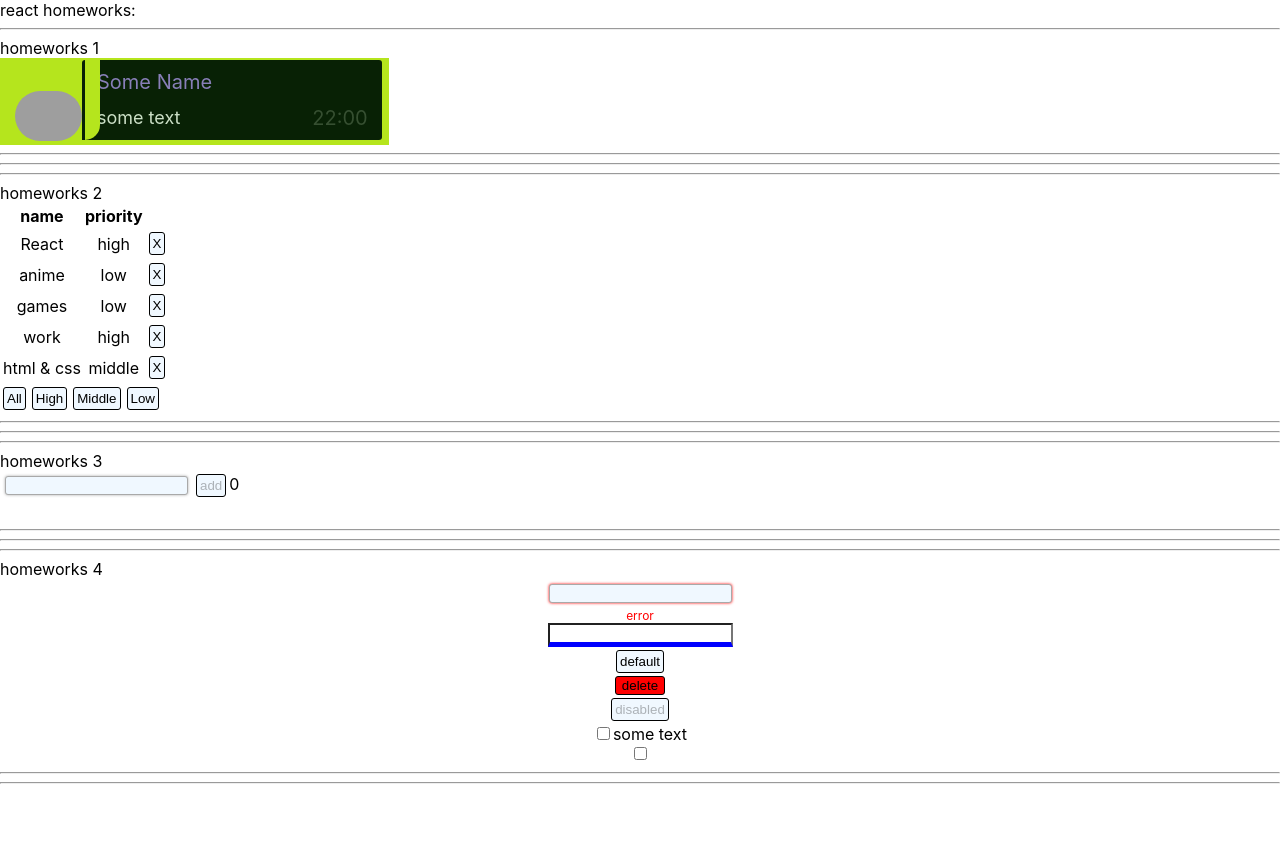
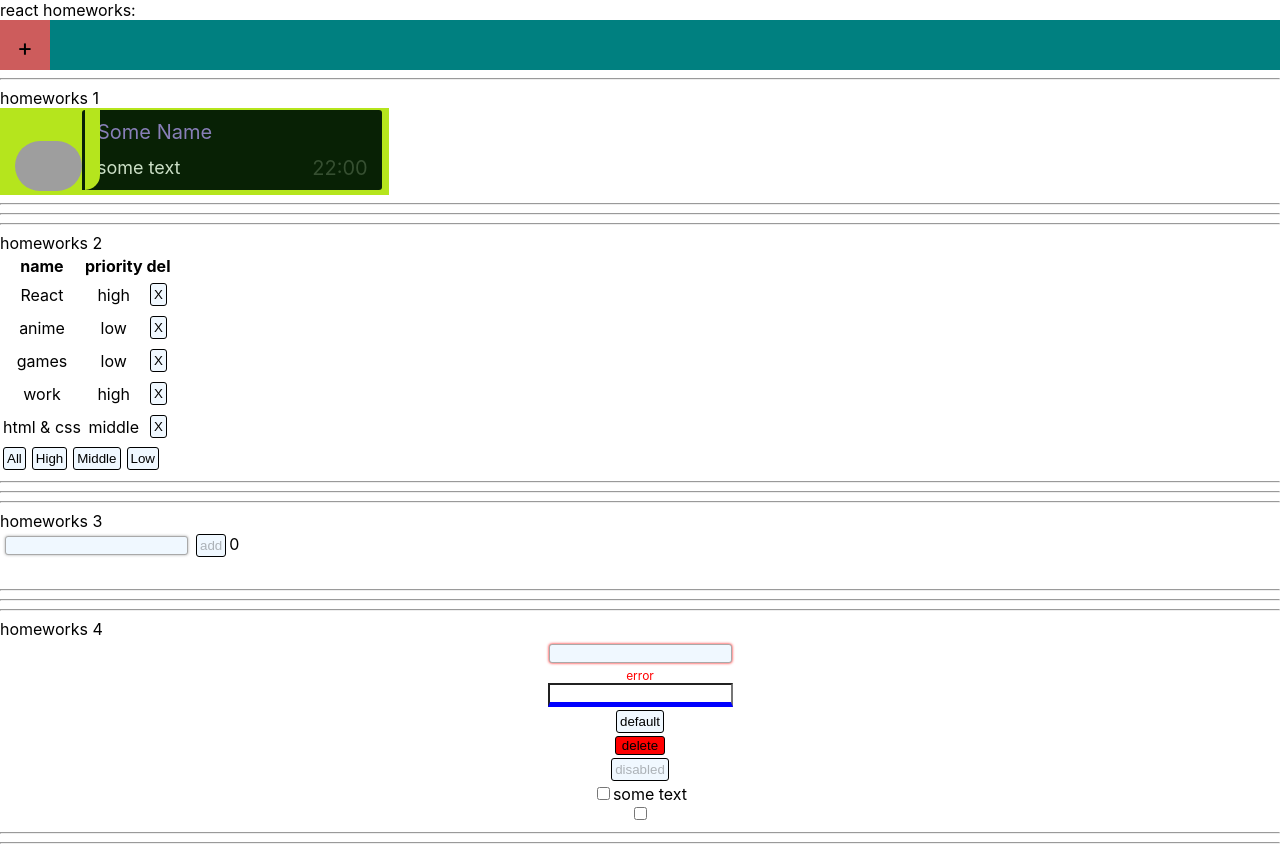
Before and after one commit to shpuravasiliy/homeworks, a React (Create React App) app: page /#/pre-junior in a window 1280 px wide. Before the commit the page ends 800 px from the top, so only its background shows below. Built offline with nearby package versions, Linux system fonts and the light colour scheme; grey boxes are pictures that could not be loaded.

Commit message:
done HW5

```diff
--- a/public/index.html
+++ b/public/index.html
@@ -24,7 +24,7 @@
       work correctly both with client-side routing and a non-root public URL.
       Learn how to configure a non-root public URL by running `npm run build`.
     -->
-    <title>React App</title>
+    <title>Homeworks</title>
   </head>
   <body>
     <noscript>You need to enable JavaScript to run this app.</noscript>
--- a/src/p1-main/m1-ui/u1-app/App.tsx
+++ b/src/p1-main/m1-ui/u1-app/App.tsx
@@ -1,20 +1,16 @@
 import React from 'react'
 import s from './App.module.css'
-import HW1 from '../../../p2-homeworks/h1/HW1'
-import HW2 from '../../../p2-homeworks/h2/HW2';
-import HW3 from '../../../p2-homeworks/h3/HW3';
-import HW4 from '../../../p2-homeworks/h4/HW4';
+import HW5 from '../../../p2-homeworks/h5-rrd-v6/HW5';
 
 function App() {
     return (
         <div className={s.App}>
             <div>react homeworks:</div>
-            <HW1/>
-            <HW2/>
-            <HW3/>
-            <HW4/>
-            {/*<HW5/>*/}
-
+            {/*<HW1/>*/}
+            {/*<HW2/>*/}
+            {/*<HW3/>*/}
+            {/*<HW4/>*/}
+            <HW5/>
         </div>
     )
 }
--- a/src/p2-homeworks/h2/Affair.tsx
+++ b/src/p2-homeworks/h2/Affair.tsx
@@ -14,7 +14,7 @@ function Affair(props: AffairPropsType) {
         <tr>
             <td>{props.affair.name}</td>
             <td>{props.affair.priority}</td>
-            <SuperButton onClick={deleteCallback}>X</SuperButton>
+            <td><SuperButton onClick={deleteCallback}>X</SuperButton></td>
         </tr>
     )
 }
--- a/src/p2-homeworks/h2/Affairs.tsx
+++ b/src/p2-homeworks/h2/Affairs.tsx
@@ -2,7 +2,6 @@ import React from 'react'
 import Affair from './Affair'
 import {AffairType, FilterType} from './HW2'
 import SuperButton from '../h4/common/c2-SuperButton/SuperButton';
-import style from './Affairs.module.css'
 
 type AffairsPropsType = { // need to fix any
     data: Array<AffairType>
@@ -25,15 +24,17 @@ function Affairs(props: AffairsPropsType) {
     const setLow = () => props.setFilter('low');
 
     return (
-        <>
+        mappedAffairs.length ? <>
                 <table>
+                    <tbody>
                     <tr>
                         <th>name</th>
                         <th>priority</th>
+                        <th>del</th>
                     </tr>
 
                     {mappedAffairs}
-
+                    </tbody>
 
                 </table>
                 <div>
@@ -43,6 +44,7 @@ function Affairs(props: AffairsPropsType) {
                     <SuperButton onClick={setLow}>Low</SuperButton>
                 </div>
             </>
+            : <div>All affairs is done</div>
     )
 }
 
--- a/src/p2-homeworks/h5-rrd-v6/HW5.tsx
+++ b/src/p2-homeworks/h5-rrd-v6/HW5.tsx
@@ -1,18 +1,15 @@
 import React from 'react'
 import Header from './Header'
 import Pages from './Pages'
+import {HashRouter} from 'react-router-dom';
 
 function HW5() {
     return (
         <div>
-            {/*в gh-pages лучше работает HashRouter*/}
-            {/*<HashRouter>*/}
-
-            <Header/>
-
-            <Pages/>
-
-            {/*</HashRouter>*/}
+            <HashRouter>
+                <Header/>
+                <Pages/>
+            </HashRouter>
         </div>
     )
 }
--- /dev/null
+++ b/src/p2-homeworks/h5-rrd-v6/Header.module.css
@@ -0,0 +1,49 @@
+nav {
+    display: flex;
+    height: 50px;
+    background-color: teal;
+}
+
+.box {
+    width: 50px;
+    background-color: indianred;
+    text-align: center;
+    padding: 1%;
+    font-size: 24px;
+}
+
+.menu {
+    display: flex;
+    list-style-type: none;
+    margin: 0;
+    padding: 0;
+    align-items: center;
+    background: darkgrey;
+    overflow: hidden;
+    max-width: 0;
+    transition-property: max-width;
+    transition-duration: 1s;
+}
+
+.menuShow {
+    max-width: 300px;
+}
+
+.menu > li {
+    margin: 5px;
+    border: 1px solid black;
+    padding: 5px;
+    border-radius: 3px;
+    background-color: aliceblue;
+    min-width: max-content;
+}
+
+.menu > li:hover {
+    box-shadow: 0 0 5px 5px aquamarine;
+    background-color: blanchedalmond;
+}
+
+li > a {
+    text-decoration: none;
+    color: black;
+}
--- a/src/p2-homeworks/h5-rrd-v6/Header.tsx
+++ b/src/p2-homeworks/h5-rrd-v6/Header.tsx
@@ -1,10 +1,28 @@
-import React from 'react'
+import React, {useState} from 'react'
+import {NavLink} from 'react-router-dom';
+import {PATH} from './Pages';
+import style from './Header.module.css';
 
 function Header() {
+
+    const [view, setView] = useState<boolean>(false)
+
+    const onMouseHandler = () => {
+        setView(!view)
+    }
+
+    const classNameMenu = view ? style.menu + ' ' + style.menuShow : style.menu;
+
     return (
         <div>
-            // add NavLinks
-
+            <nav>
+                <ul className={classNameMenu} onMouseLeave={onMouseHandler}>
+                    <li><NavLink to={PATH.PRE_JUNIOR}>Pre junior</NavLink></li>
+                    <li><NavLink to={PATH.JUNIOR}>Junior</NavLink></li>
+                    <li><NavLink to={PATH.JUNIOR_PLUS}>Junior+</NavLink></li>
+                </ul>
+                <div onMouseOver={onMouseHandler} className={style.box}>+</div>
+            </nav>
         </div>
     )
 }
--- a/src/p2-homeworks/h5-rrd-v6/Pages.tsx
+++ b/src/p2-homeworks/h5-rrd-v6/Pages.tsx
@@ -1,26 +1,26 @@
 import React from 'react'
+import {Navigate, Route, Routes} from 'react-router-dom';
+import PreJunior from './pages/PreJunior';
+import Error404 from './pages/Error404';
+import Junior from './pages/Junior';
+import JuniorPlus from './pages/JuniorPlus';
 
 export const PATH = {
     PRE_JUNIOR: '/pre-junior',
-    // add paths
+    JUNIOR: '/junior',
+    JUNIOR_PLUS: '/junior-plus',
 }
 
 function Pages() {
     return (
         <div>
-            {/*Routes выбирает первый подходящий роут*/}
-            {/*<Routes>*/}
-
-                {/*в начале мы попадаем на страницу '/' и переходим сразу на страницу PRE_JUNIOR*/}
-                {/*<Route path={'/'} element={<Navigate to={PATH.PRE_JUNIOR}/>}/>*/}
-
-                {/*<Route path={PATH.PRE_JUNIOR} element={<PreJunior/>}/>*/}
-                // add routes
-
-                {/*он отрисуется если пользователь захочет попасть на несуществующую страницу*/}
-                {/*<Route path={'/*'} element={<Error404/>}/>*/}
-
-            {/*</Routes>*/}
+            <Routes>
+                <Route path={'/'} element={<Navigate to={PATH.PRE_JUNIOR}/>}/>
+                <Route path={PATH.PRE_JUNIOR} element={<PreJunior/>}/>
+                <Route path={PATH.JUNIOR} element={<Junior/>}/>
+                <Route path={PATH.JUNIOR_PLUS} element={<JuniorPlus/>}/>
+                <Route path={'/*'} element={<Error404/>}/>
+            </Routes>
         </div>
     )
 }
--- /dev/null
+++ b/src/p2-homeworks/h5-rrd-v6/pages/Junior.tsx
@@ -0,0 +1,11 @@
+import React from 'react'
+
+function Junior() {
+    return (
+        <div>
+
+        </div>
+    )
+}
+
+export default Junior
--- /dev/null
+++ b/src/p2-homeworks/h5-rrd-v6/pages/JuniorPlus.tsx
@@ -0,0 +1,11 @@
+import React from 'react'
+
+function JuniorPlus() {
+    return (
+        <div>
+
+        </div>
+    )
+}
+
+export default JuniorPlus
--- a/src/p2-homeworks/h5/Routes.tsx
+++ b/src/p2-homeworks/h5/Routes.tsx
@@ -1,4 +1,5 @@
 import React from 'react'
+// import {Redirect, Route, Switch} from 'react-router-dom';
 
 export const PATH = {
     PRE_JUNIOR: '/pre-junior',
@@ -16,7 +17,7 @@ function Routes() {
             {/*<Route path={'/'} exact render={() => <Redirect to={PATH.PRE_JUNIOR}/>}/>*/}
 
             {/*<Route path={PATH.PRE_JUNIOR} render={() => <PreJunior/>}/>*/}
-                // add routes
+            {/*    // add routes*/}
 
             {/*у этого роута нет пути, он отрисуется если пользователь захочет попасть на несуществующую страницу*/}
             {/*<Route render={() => <Error404/>}/>*/}
```
Also changed, not shown: package.json (+7 -1 lines), 1 other file (tests, documents, lock files or other folders). Lines whose indentation alone changed are shown as unchanged.
